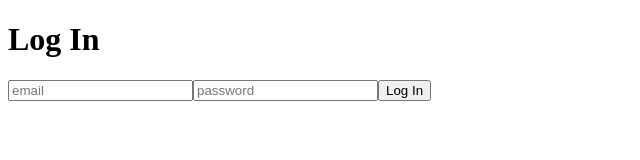
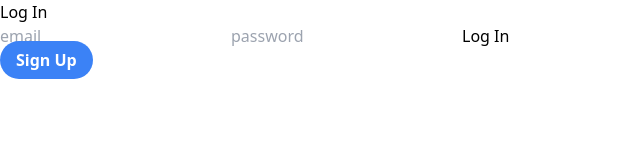
Before and after one commit to airanatividad/clearance-application-site, a React app in the folder frontend/: page /login in a window 1280 px wide. Shown: the whole page, without its empty margins (0-640 px from the left). Built offline with nearby package versions, Linux system fonts and the light colour scheme.

Commit message:
style (frontend): used tailwind for css

```diff
--- /dev/null
+++ b/frontend/postcss.config.js
@@ -0,0 +1,6 @@
+module.exports = {
+  plugins: {
+    tailwindcss: {},
+    autoprefixer: {},
+  },
+}
--- a/frontend/src/index.css
+++ b/frontend/src/index.css
@@ -1,3 +1,7 @@
+@import "~tailwindcss/base";
+@import "~tailwindcss/components";
+@import "~tailwindcss/utilities";
+/*
 body {
     background-color: #344a72;
     font-family: "Roboto", sans-serif;
@@ -78,3 +82,4 @@ body {
   .para-2 a {
     color: #49c1a2;
   }
+   */
--- a/frontend/src/index.js
+++ b/frontend/src/index.js
@@ -1,7 +1,7 @@
 import React from 'react';
 import ReactDOM from 'react-dom/client';
 import { redirect } from 'react-router-dom';
-// import "./index.css";
+import styles from "./index.css"
 
 import { createBrowserRouter, RouterProvider } from 'react-router-dom';
 
--- a/frontend/src/pages/Dashboard.js
+++ b/frontend/src/pages/Dashboard.js
@@ -1,6 +1,7 @@
 import Cookies from "universal-cookie";
 import { useState, useEffect } from "react";
 import { useNavigate, useLoaderData } from 'react-router-dom';
+import React from "react";
 
 export default function Dashboard() {
   const username = localStorage.getItem("username")
--- a/frontend/src/pages/Home.js
+++ b/frontend/src/pages/Home.js
@@ -1,5 +1,6 @@
 // import { useState, useEffect } from "react";
 import { Link } from "react-router-dom";
+import React from "react";
 
 export default function Home() {
 
@@ -54,7 +55,7 @@ export default function Home() {
         <button onClick={signUp}>Sign Up</button>
       </form>
 
-      <Link to={`/login`}>Login</Link>
+      <Link to={`/login`} class="bg-blue-500 hover:bg-blue-700 text-white font-bold py-2 px-4 rounded-full">Login</Link>
     </>
   );
 }
--- a/frontend/src/pages/LogIn.js
+++ b/frontend/src/pages/LogIn.js
@@ -1,6 +1,8 @@
 
 import { useState, useEffect } from 'react';
 import { useNavigate } from "react-router-dom";
+import React from "react";
+import { Link } from "react-router-dom";
 
 import Cookies from 'universal-cookie';
 
@@ -59,8 +61,10 @@ export default function LogIn() {
       <form id="log-in">
         <input id="l-email" placeholder="email" />
         <input id="l-password" type="password" placeholder="password" />
-        <button onClick={logIn}>Log In</button>
+        <button class='bg-blue' onClick={logIn}>Log In</button>
       </form>
+      <Link to={`/`} class="bg-blue-500 hover:bg-blue-700 text-white font-bold py-2 px-4 rounded-full">Sign Up</Link>
+
     </>
   )
 }
--- /dev/null
+++ b/frontend/tailwind.config.js
@@ -0,0 +1,8 @@
+/** @type {import('tailwindcss').Config} */
+module.exports = {
+  content: ['./src/**/*.{js,jsx,ts,tsx}'],
+  theme: {
+    extend: {},
+  },
+  plugins: [],
+}
```
Also changed, not shown: frontend/package.json (+8 -3 lines), frontend/dist/output.css (added), frontend/src/assets/css/tailwind.css (added), 1 other file.
